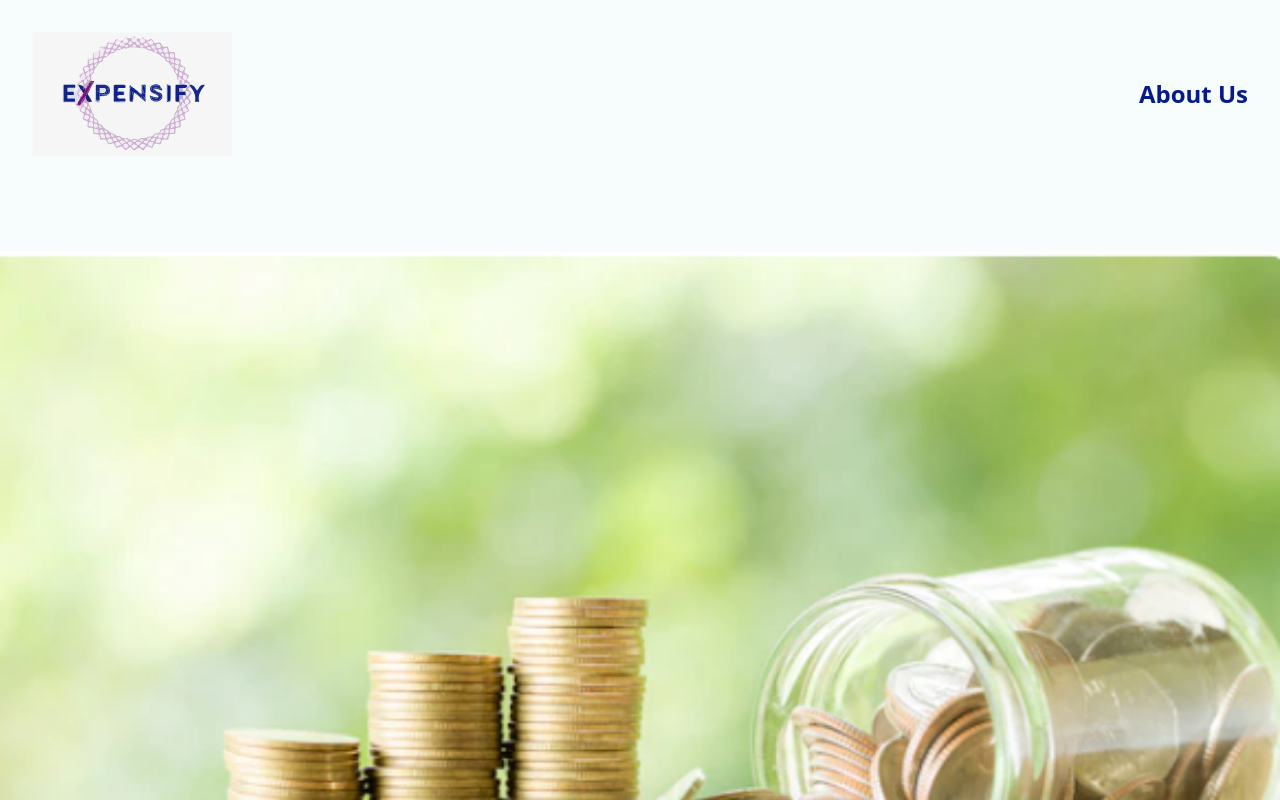
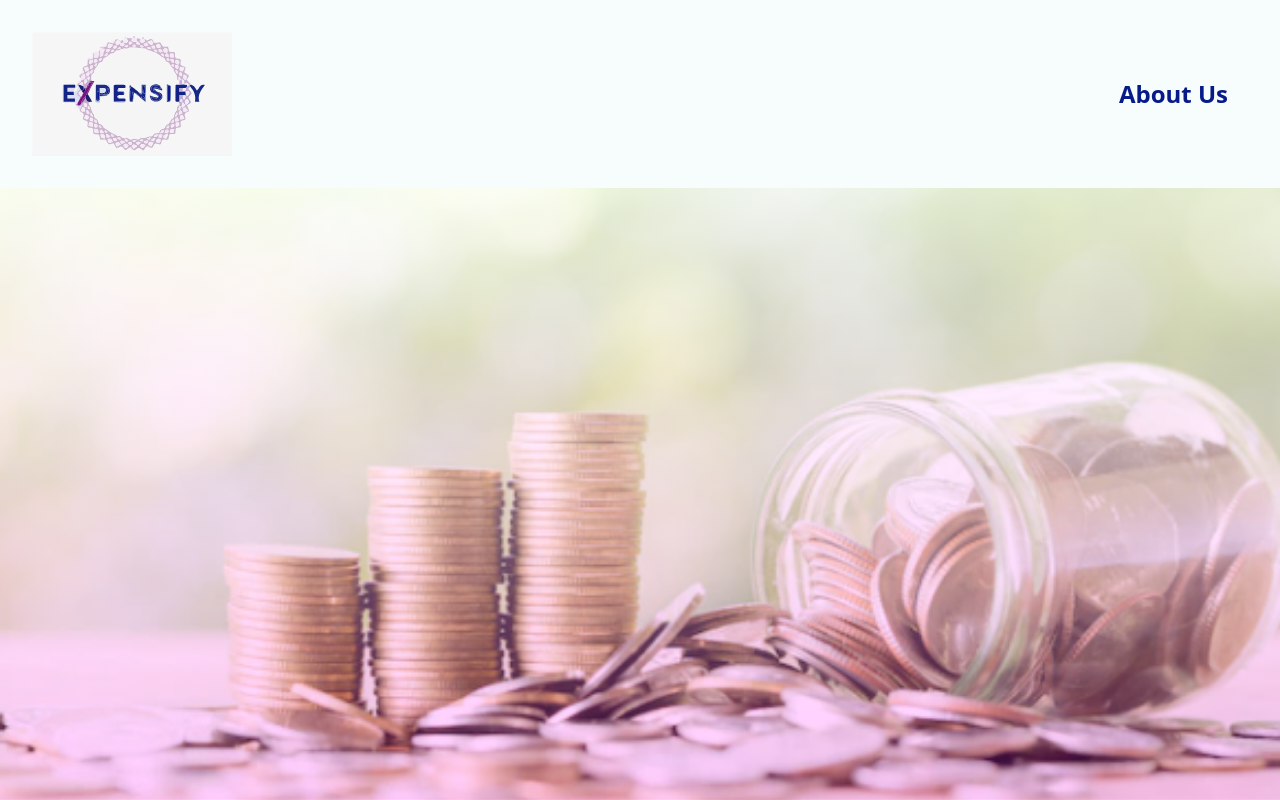
Before and after one commit to ochosteve08/Expensify, a React (Vite) app: page / in a window 1280 px wide. Shown: the top 800 px of the page. Built offline with nearby package versions, Linux system fonts and the light colour scheme.

Commit message:
add a delete account and logout functionality

```diff
--- a/src/App.css
+++ b/src/App.css
@@ -139,14 +139,23 @@ p {
 :where(a, .btn):focus {
   outline: none;
 }
+.logo:hover{
+
+transform: scale(1.1);
+  transition-duration: 0.8s ease-in-out;
+}
 
 .about{
   color: #071a8a;
   font-weight: bold;
+  margin-right: 20px;
 }
 
 .about:hover{
   border-color: #071a8a;
+  opacity: 0.8;
+  transform: scale(1.2);
+  transition-duration: 0.6s ease-in-out;
   outline-color: #071a8a;
 }
 :where( .btn):is(:hover, :focus-visible) {
--- a/src/App.jsx
+++ b/src/App.jsx
@@ -4,6 +4,7 @@ import Error from "./pages/Error";
 import Main, { MainLoader } from "./layout/Main";
 import Dashboard, { DashboardLoader } from "./pages/Dashboard";
 import About from "./components/About";
+import { LogoutAction } from "./actions/Logout";
 
 const router = createBrowserRouter([
   {
@@ -19,9 +20,13 @@ const router = createBrowserRouter([
         errorElement: <Error />,
       },
       {
-        path: 'about',
-        element: <About/>,
+        path: "about",
+        element: <About />,
         errorElement: <Error />,
+      },
+      {
+        path: "logout",
+        action: LogoutAction,
       },
     ],
   },
--- /dev/null
+++ b/src/actions/Logout.jsx
@@ -0,0 +1,9 @@
+import { redirect } from "react-router-dom";
+import { deleteUser } from "../helpers";
+
+export const LogoutAction = async () => {
+  deleteUser({
+    key: "username"
+  });
+  return redirect("/");
+};
--- a/src/components/Nav.jsx
+++ b/src/components/Nav.jsx
@@ -7,7 +7,7 @@ const Nav = ({ username }) => {
   return (
     <nav>
       <NavLink to={"/"} aria-label="Go to home">
-        <img width={200} src={logo} alt="" />
+        <img className="logo" width={200} src={logo} alt="" />
       </NavLink>
       <NavLink to={"/about"}>
         <div className="about">About Us</div>
--- a/src/helpers.jsx
+++ b/src/helpers.jsx
@@ -2,3 +2,9 @@
 export const fetchData = (key) =>{
 return JSON.parse(localStorage.getItem(key));
 }
+
+
+export const deleteUser = ({key})=>{
+
+    return localStorage.removeItem(key);
+}
--- a/src/layout/Main.jsx
+++ b/src/layout/Main.jsx
@@ -1,6 +1,6 @@
 import { Outlet, useLoaderData } from "react-router-dom";
 import { fetchData } from "../helpers";
-import landing from '../assets/loan1.png'
+import landing from "../assets/loan1.png";
 import Nav from "../components/Nav";
 
 export const MainLoader = () => {
@@ -14,11 +14,18 @@ const Main = () => {
 
   return (
     <div className="layout">
-    <Nav username={username} />
-      <main>
+      <Nav username={username} />
+      <main
+        style={{
+          backgroundImage: `linear-gradient(rgba(255, 255, 255, 0.7), rgba(255, 0, 255, 0.2)), url(${landing})`,
+          backgroundSize: "cover",
+          backgroundPosition: "center",
+          backgroundRepeat: "no-repeat",
+        }}
+      >
         <Outlet />
       </main>
-      <img src={landing} alt="" />
+      {/* <img src={landing} alt="" /> */}
     </div>
   );
 };
--- a/src/pages/Dashboard.jsx
+++ b/src/pages/Dashboard.jsx
@@ -3,7 +3,7 @@ import { fetchData } from "../helpers";
 
 export const DashboardLoader = () => {
   const username = fetchData("username");
-  console.log(username);
+
   return { username };
 };
 
```
